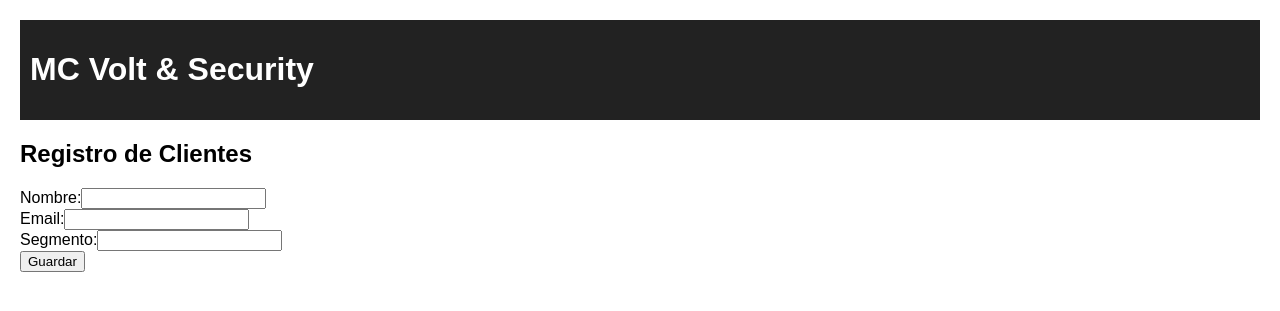
After one commit to jmcanar/Proyecto, a Flask app: page /formulario in a window 1280 px wide. The commit adds this page. Shown: the top 311 px of the page. Run offline with Flask 3, Linux system fonts and the light colour scheme.

Commit message:
MODIFICACIONES

```diff
--- a/app.py
+++ b/app.py
@@ -1,21 +1,85 @@
-from flask import Flask, render_template
+from flask import Flask, render_template, request
+import json, csv, os
+from sqlalchemy import create_engine, Column, Integer, String
+from sqlalchemy.orm import sessionmaker, declarative_base
 
 app = Flask(__name__)
 
-# Ruta principal
-@app.route("/")
-def home():
-    return render_template("index.html")
+# ---------- Configuración SQLite ----------
+Base = declarative_base()
+DB_PATH = "database/usuarios.db"
+engine = create_engine("sqlite:///datos.db", echo=True)
+Session = sessionmaker(bind=engine)
+session = Session()
 
-# Ruta dinámica con nombre
-@app.route("/usuario/<nombre>")
-def usuario(nombre):
-    return render_template("usuario.html", nombre=nombre)
+class Usuario(Base):
+    __tablename__ = 'usuarios'
+    id = Column(Integer, primary_key=True)
+    nombre = Column(String)
+    email = Column(String)
+    segmento = Column(String)
 
-# Otra ruta estática
-@app.route("/about")
-def about():
-    return render_template("about.html")
+Base.metadata.create_all(engine)
 
-if __name__ == "__main__":
+# ---------- Rutas ----------
+@app.route('/')
+def index():
+    return render_template('index.html')
+
+@app.route('/formulario')
+def formulario():
+    return render_template('formulario.html')
+
+@app.route('/guardar', methods=['POST'])
+def guardar():
+    nombre = request.form['nombre']
+    email = request.form['email']
+    segmento = request.form['segmento']
+
+    # Guardar en TXT
+    with open("datos/datos.txt", "a", encoding="utf-8") as f:
+        f.write(f"{nombre},{email},{segmento}\n")
+
+    # Guardar en JSON
+    nuevo_dato = {"nombre": nombre, "email": email, "segmento": segmento}
+    if os.path.exists("datos/datos.json") and os.path.getsize("datos/datos.json") > 0:
+        with open("datos/datos.json", "r", encoding="utf-8") as f:
+            data = json.load(f)
+    else:
+        data = []
+    data.append(nuevo_dato)
+    with open("datos/datos.json", "w", encoding="utf-8") as f:
+        json.dump(data, f, indent=4)
+
+    # Guardar en CSV
+    with open("datos/datos.csv", "a", newline='', encoding="utf-8") as f:
+        writer = csv.writer(f)
+        writer.writerow([nombre, email, segmento])
+
+    # Guardar en SQLite
+    usuario = Usuario(nombre=nombre, email=email, segmento=segmento)
+    session.add(usuario)
+    session.commit()
+
+    return render_template('resultado.html', nombre=nombre)
+
+@app.route('/ver_json')
+def ver_json():
+    with open("datos/datos.json", "r", encoding="utf-8") as f:
+        data = json.load(f)
+    return {"usuarios": data}
+
+@app.route('/ver_csv')
+def ver_csv():
+    with open("datos/datos.csv", "r", encoding="utf-8") as f:
+        reader = csv.reader(f)
+        filas = list(reader)
+    return {"usuarios": filas}
+
+@app.route('/ver_sqlite')
+def ver_sqlite():
+    usuarios = session.query(Usuario).all()
+    return {"usuarios": [{"id": u.id, "nombre": u.nombre, "email": u.email, "segmento": u.segmento} for u in usuarios]}
+
+if __name__ == '__main__':
     app.run(debug=True)
--- /dev/null
+++ b/datos/datos.csv
@@ -0,0 +1 @@
+MARCELO,marcelo131090@hotmail.com,LUZ
--- /dev/null
+++ b/datos/datos.txt
@@ -0,0 +1 @@
+MARCELO,marcelo131090@hotmail.com,LUZ
--- a/static/styles.css
+++ b/static/styles.css
@@ -1,15 +1 @@
-body {
-    font-family: Arial, sans-serif;
-    margin: 20px;
-    background-color: #f4f4f9;
-}
-h1 {
-    color: #2c3e50;
-}
-a {
-    color: #2980b9;
-    text-decoration: none;
-}
-a:hover {
-    text-decoration: underline;
-}
+body { font-family: Arial; margin: 20px; } header { background:#222; color:#fff; padding:10px; }
--- /dev/null
+++ b/templates/base.html
@@ -0,0 +1,14 @@
+<!DOCTYPE html>
+<html lang="es">
+<head>
+    <meta charset="UTF-8">
+    <title>MC Volt & Security</title>
+    <link rel="stylesheet" href="{{ url_for('static', filename='styles.css') }}">
+</head>
+<body>
+    <header><h1>MC Volt & Security</h1></header>
+    <main>
+        {% block content %}{% endblock %}
+    </main>
+</body>
+</html>
--- /dev/null
+++ b/templates/formulario.html
@@ -0,0 +1,10 @@
+{% extends 'base.html' %}
+{% block content %}
+<h2>Registro de Clientes</h2>
+<form method="POST" action="/guardar">
+    <label>Nombre:</label><input type="text" name="nombre"><br>
+    <label>Email:</label><input type="email" name="email"><br>
+    <label>Segmento:</label><input type="text" name="segmento"><br>
+    <button type="submit">Guardar</button>
+</form>
+{% endblock %}
--- /dev/null
+++ b/templates/resultado.html
@@ -0,0 +1,5 @@
+{% extends 'base.html' %}
+{% block content %}
+<h2>Cliente {{ nombre }} registrado con éxito ✅</h2>
+<a href="/">Volver</a>
+{% endblock %}
```
Also changed, not shown: datos/datos.json (added, +7 -0 lines), requirements.txt (+11 -1 lines), templates/about.html (deleted, +0 -12 lines), templates/index.html (+5 -17 lines), templates/usuario.html (deleted, +0 -12 lines), datos.db (added).
